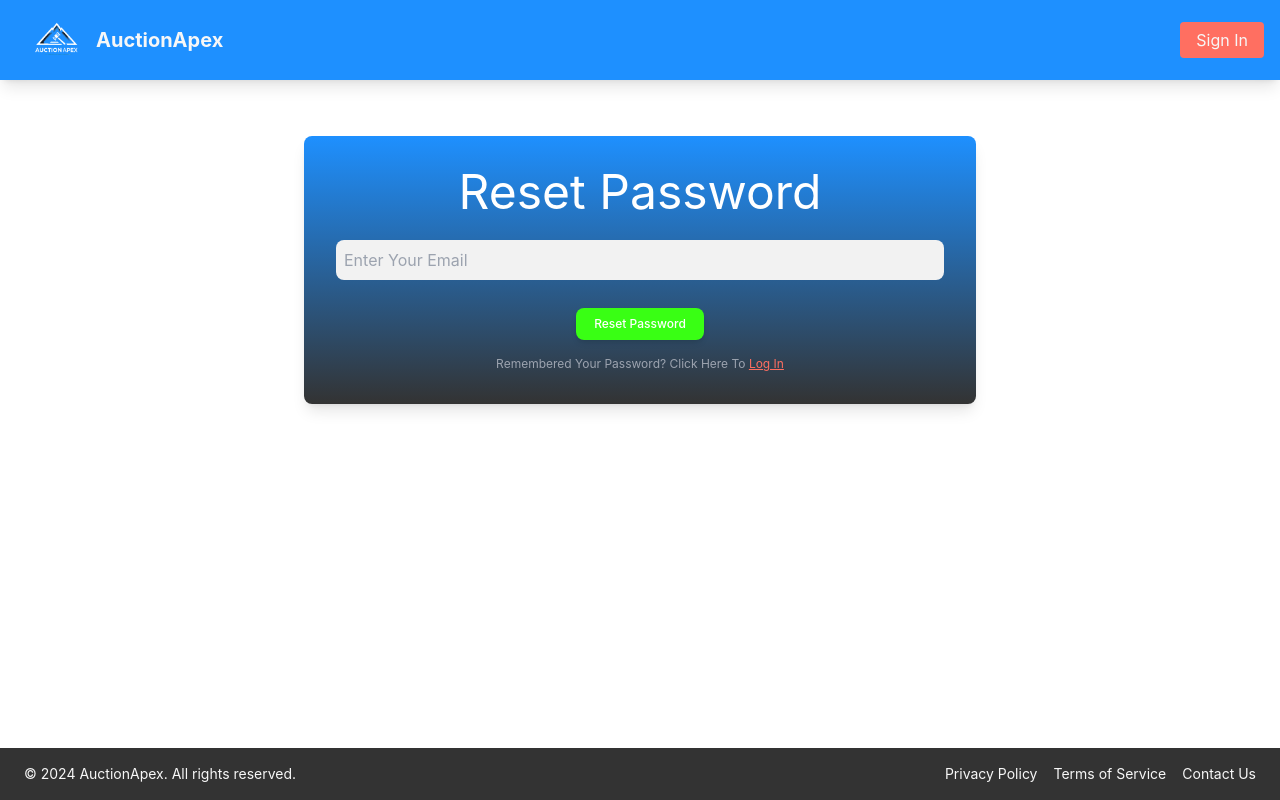
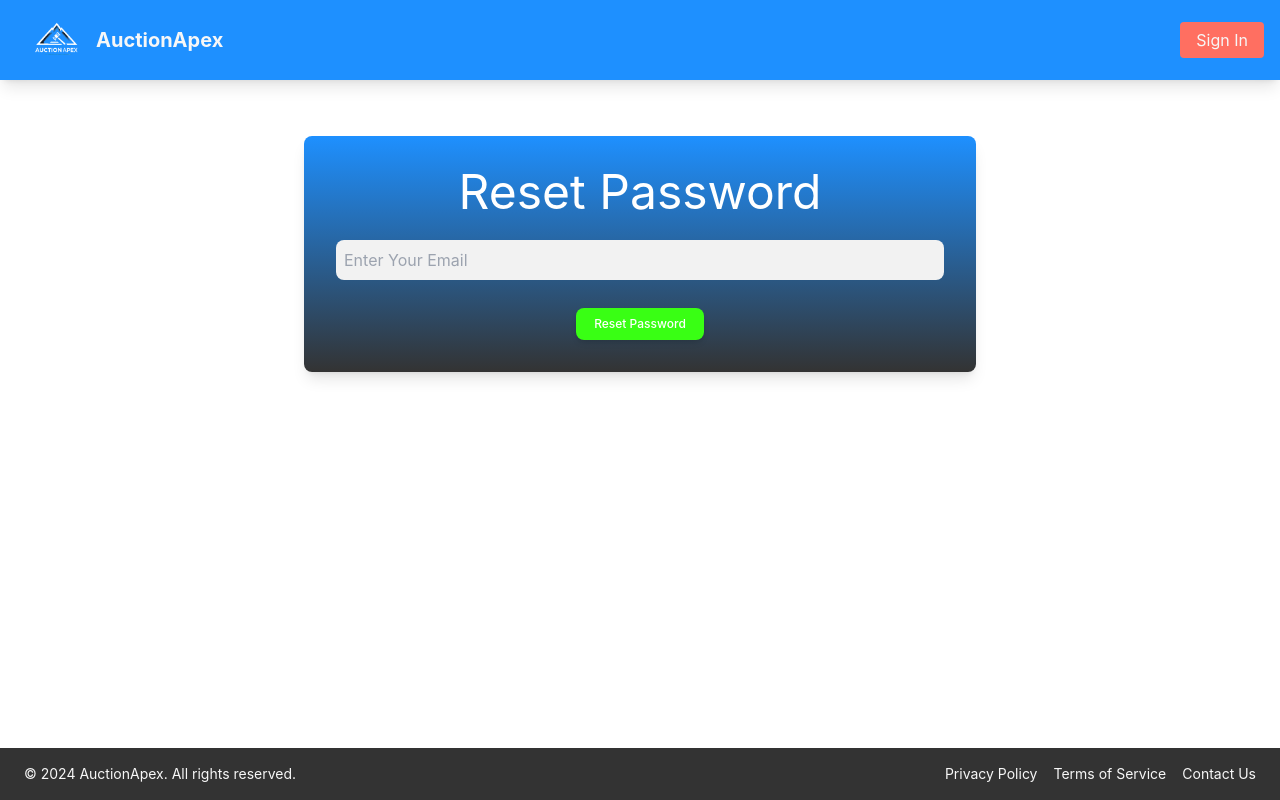
Before and after one commit to Hamza123Hussain/auction_apex, a React (Create React App) app: page /ResetPass in a window 1280 px wide. Built offline with nearby package versions, Linux system fonts and the light colour scheme.

Commit message:
functin sending toast when reset email is sent

```diff
--- a/src/components/Auth/ResetPassword.tsx
+++ b/src/components/Auth/ResetPassword.tsx
@@ -1,20 +1,18 @@
-import React, { useState } from 'react'
+import { useState } from 'react'
 import { useNavigate } from 'react-router-dom'
-
+import { ResetPass } from '../../functions/Auth/ResetPass'
+import toast from 'react-hot-toast'
 const ResetPassword = () => {
   const [email, setEmail] = useState('')
   const [loading, setLoading] = useState(false)
   const Router = useNavigate()
-
   const handleResetPassword = async () => {
     setLoading(true)
-    // Call your reset password API here
-    // Example: await resetPassword(email)
-    // After success:
+    await ResetPass(email)
+    toast.success('Email Has Been Sent To Reset Password.')
     setLoading(false)
     Router('/Login')
   }
-
   return (
     <div className="flex flex-col bg-gradient-to-t from-[#333333] to-[#1E90FF] p-6 rounded-lg shadow-lg mx-auto w-full max-w-sm sm:max-w-md md:max-w-lg lg:max-w-2xl sm:p-8">
       <h2 className="text-2xl sm:text-3xl md:text-4xl lg:text-5xl text-center text-white mb-6">
@@ -33,17 +31,7 @@ const ResetPassword = () => {
       >
         Reset Password
       </button>
-      <h6 className="text-xs text-center text-gray-400 mt-4">
-        Remembered Your Password? Click Here To{' '}
-        <span
-          onClick={() => Router('/login')}
-          className="underline cursor-pointer text-[#FF6F61] hover:text-[#FF3B30] transition-all duration-300"
-        >
-          Log In
-        </span>
-      </h6>
     </div>
   )
 }
-
 export default ResetPassword
```
